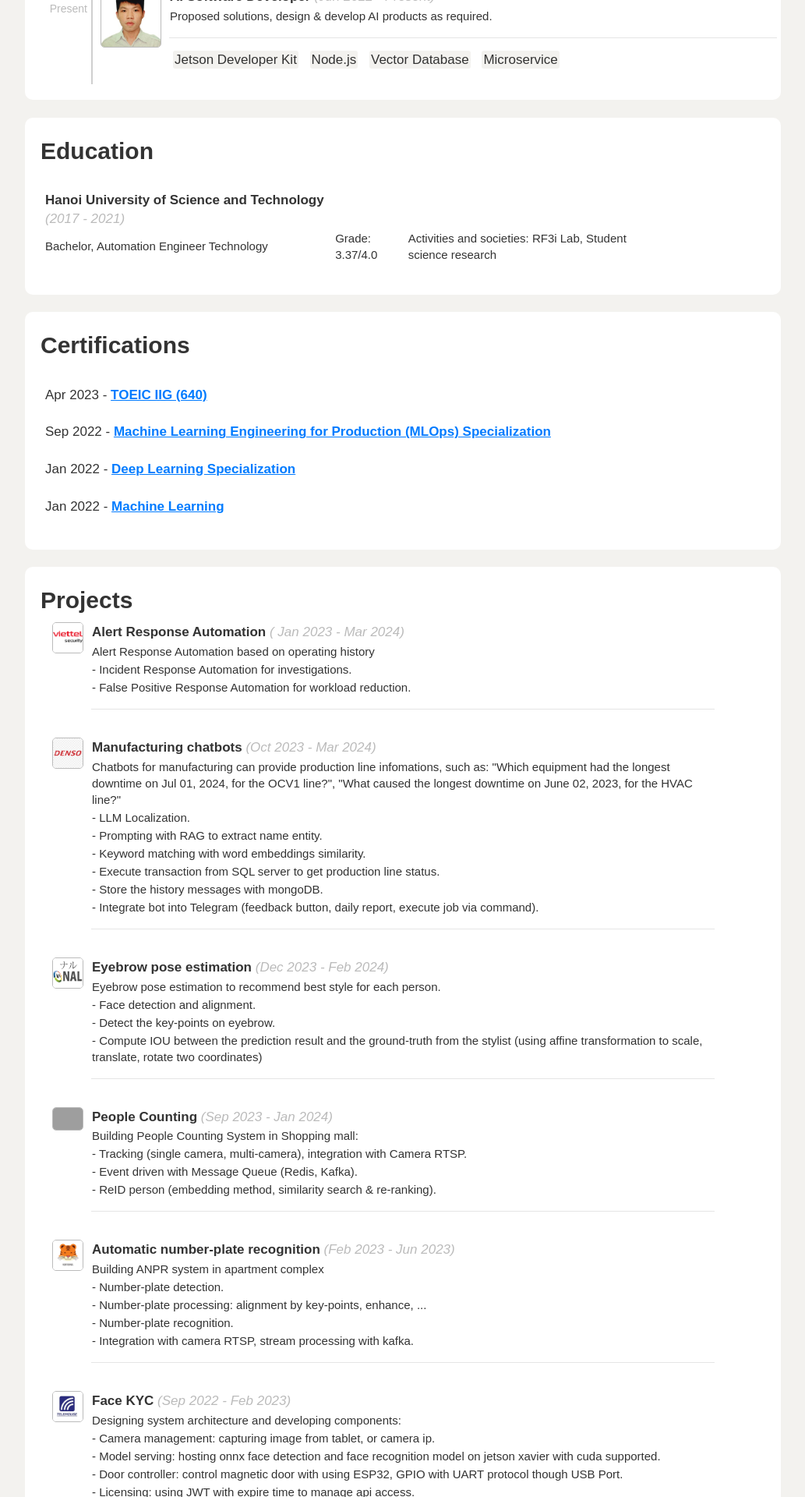
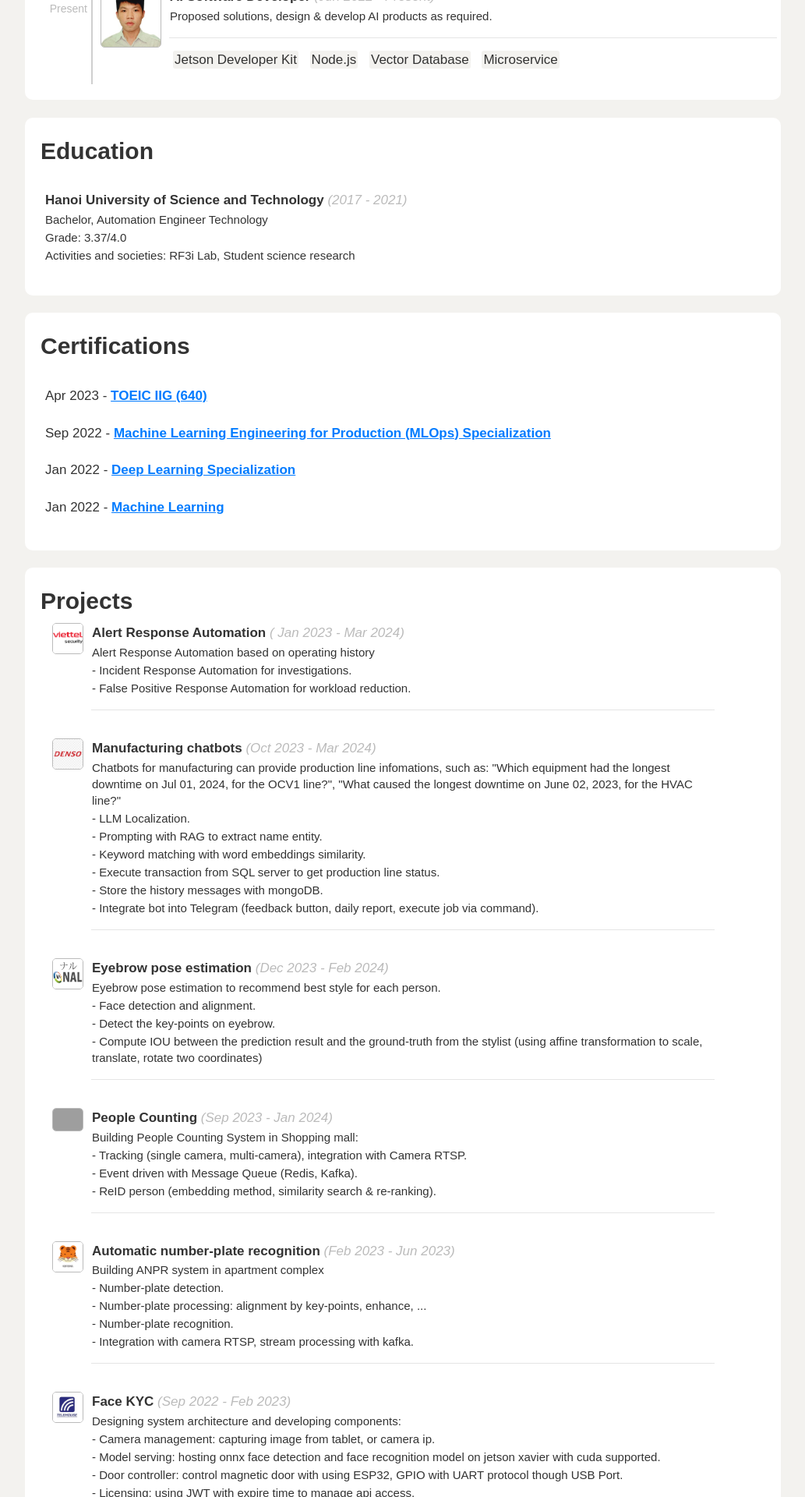
Before and after one commit to dangho99/dang99.github.io, a Jekyll site: the page built from about.html, in a window 1280 px wide. Shown: the part 619-2539 px from the top of the page at 78% size, without its empty margins (123-1156 px from the left). Built offline with Jekyll 4.4.1, drawn with Linux system fonts in a browser that asks for light colours; grey boxes are pictures that could not be loaded.

Commit message:
update cv

```diff
--- a/about.html
+++ b/about.html
@@ -173,9 +173,13 @@
                     <td class="htxt" style="font-size: 15px">
                         {{ item.degree }}, {{ item.field }}
                     </td>
+                </tr>
+                <tr>
                     <td class="htxt" style="font-size: 15px">
                         Grade: {{ item.grade }}
                     </td>
+                </tr>
+                <tr>
                     <td class="htxt" style="font-size: 15px">
                         Activities and societies: {{ item.social }}
                     </td>
--- /dev/null
+++ b/index.markdown
@@ -0,0 +1,3 @@
+---
+layout: default
+---
```
